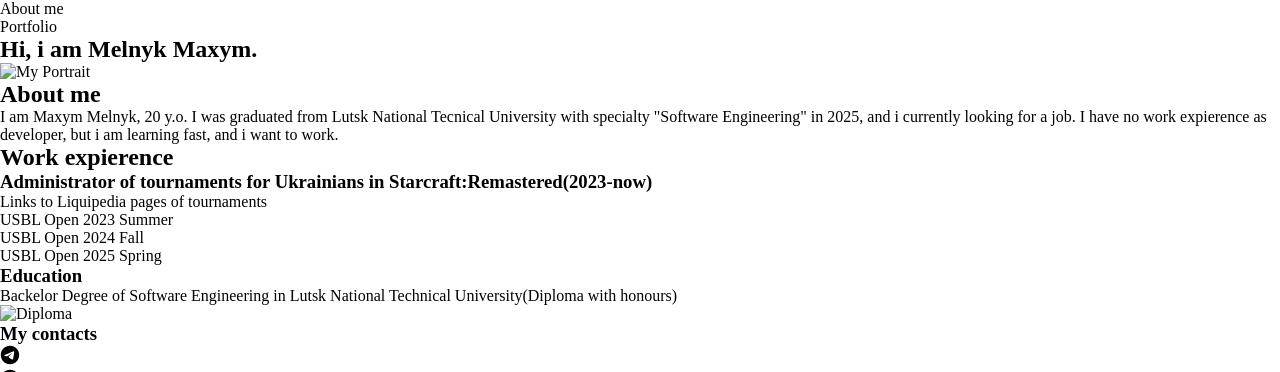
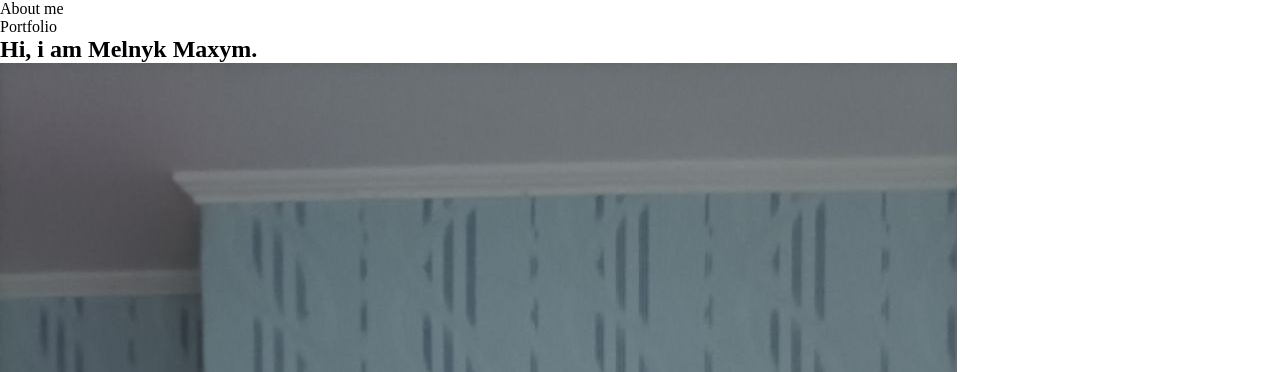
Before and after one commit to Oreoff/my-portfolio, a plain HTML site: page index.html in a window 1280 px wide. Shown: the top 372 px of the page. Drawn offline with Linux system fonts and the light colour scheme; the site is published under a folder, as on GitHub Pages, so addresses that start at the root find nothing.

Commit message:
Fixed photo

```diff
--- a/index.html
+++ b/index.html
@@ -22,7 +22,7 @@
             <h1 class="title">
                 Hi, i am Melnyk Maxym.
             </h1>
-<img src="/img/my_portrait.jpg" alt="My Portrait">
+<img src="img/my_portrait.jpg" alt="My Portrait">
         </section>
         <section class="about-section">
             <h2 class="section-logo">About me</h2>
@@ -46,7 +46,7 @@
         <section class="education-container">
             <h3 class="education-title">Education</h3>
             <p class="text">Backelor Degree of Software Engineering in Lutsk National Technical University(Diploma with honours)</p>
-            <img src="/img/diploma.jpg" alt="Diploma" width = "500" >
+            <img src="img/diploma.jpg" alt="Diploma" width = "500" >
         </section>
     </main>
     <footer class="footer">
```
